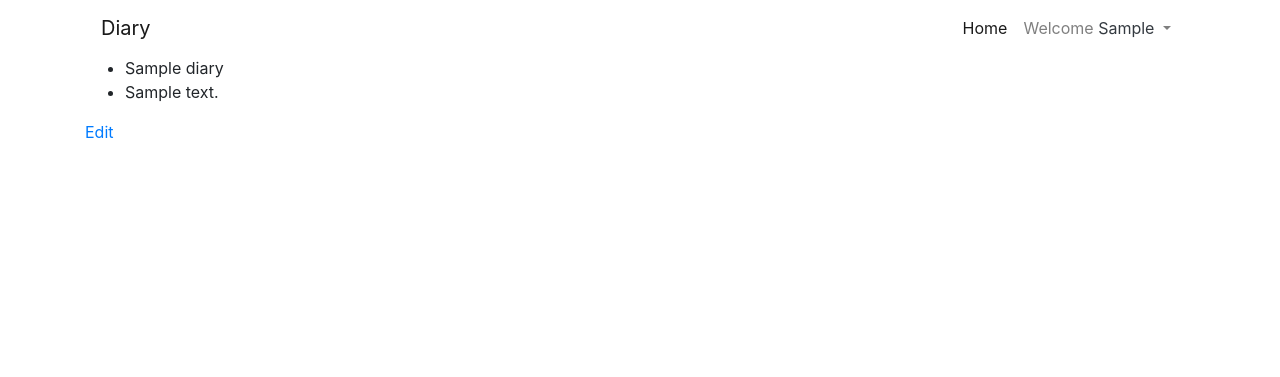
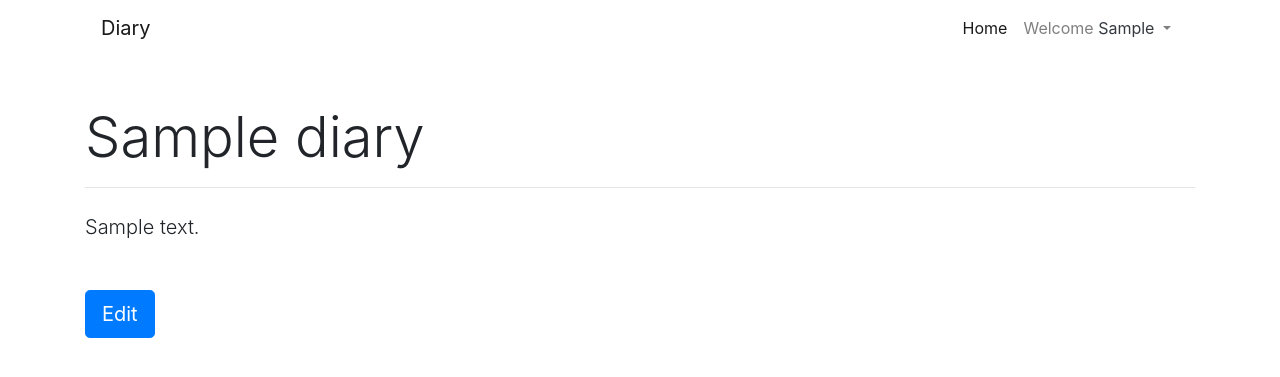
Before and after one commit to epsooraj/Diary, a Django app: page /diary/1/ in a window 1280 px wide. Shown: the top 377 px of the page. Run offline with Django 3.2, Linux system fonts and the light colour scheme; a user stored in the database is signed in; tables that the repository leaves empty hold one stand-in row (values such as "Sample post"); some libraries are stand-ins or nearby versions.

Commit message:
Bootstrap on diary page

```diff
--- a/templates/diary/diary_page.html
+++ b/templates/diary/diary_page.html
@@ -1,20 +1,21 @@
 {% extends '../base.html' %} {%block content%}
-<div>
-	<ul>
-		<li>{{heading}}</li>
-		<li>{{text}}</li>
-	</ul>
 
+<div class="mt-5">
 	{% if not edit %}
-	<a href="edit/">Edit</a>
-	{% endif %}
-</div>
+	<h1 class="display-4">{{heading}}</h1>
+	<hr />
+	<p class="lead my-4">{{text}}</p>
+	<a class="btn btn-primary btn-lg mt-4" href="edit/" role="button">Edit</a>
 
-{% if edit %}
+	{% else %}
 	<div>
 		<form action="/diary/{{id}}/edit/" method="post">
 			{% csrf_token %} {{ form }}
-		<input type="submit" />
+			<input class="btn btn-primary" type="Submit" />
+			<a class="btn btn-secondary" href="/diary/{{id}}/">Cancel</a>
 		</form>
 	</div>
 	{% endif %} {% endblock %}
+
+
+</div>
```
Lines whose indentation alone changed are shown as unchanged.
